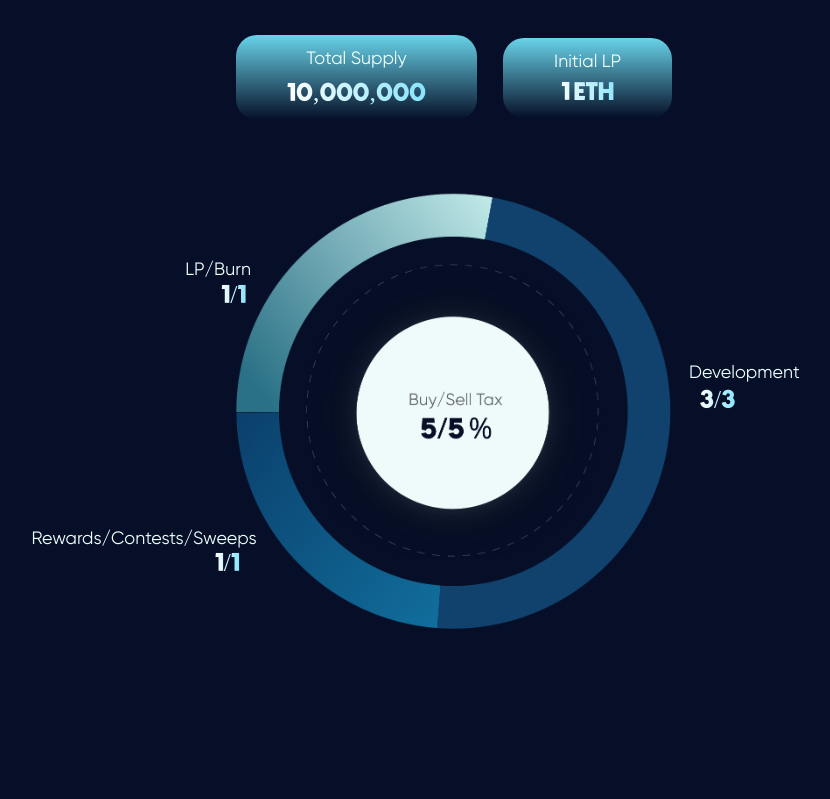
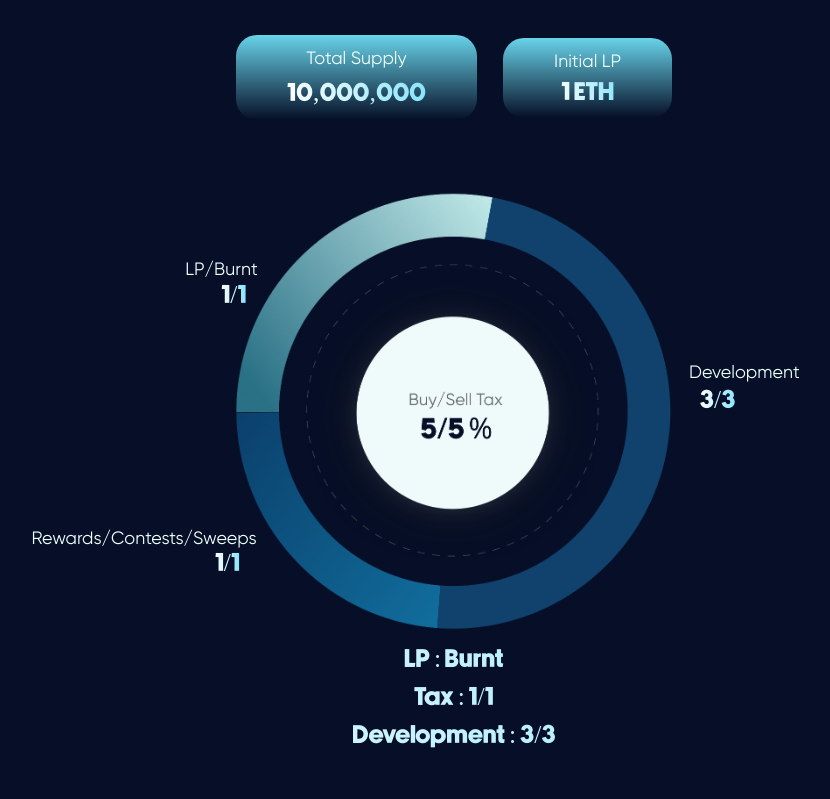
Before and after one commit to rafsan3503/solidge, a plain HTML site: page index.html in a window 1280 px wide. Shown: the part 2741-3540 px from the top of the page, without its empty margins (186-1016 px from the left). Drawn offline with nearby package versions, Linux system fonts and the light colour scheme.

Commit message:
Add files via upload

```diff
--- a/index.html
+++ b/index.html
@@ -186,13 +186,21 @@
             <h4>1 ETH</h4>
           </div>
         </div>
+        <div class="tkn_img">
           <img src="assets/images/token-img.png" alt="" />
-        <p class="lp-burn">LP/Burn</p>
+          <p class="lp-burn">LP/Burnt</p>
           <h4 class="burn-perc">1/1</h4>
           <p class="dev">Development</p>
           <h4 class="dev-perc">3/3</h4>
           <p class="rew">Rewards/Contests/Sweeps</p>
           <h4 class="rew-perc">1/1</h4>
+
+          <div class="mob_tkn">
+            <h4>LP : Burnt</h4>
+            <h4>Tax : 1/1</h4>
+            <h4>Development : 3/3</h4>
+          </div>
+        </div>
       </section>
       <section class="roadmap" id="road">
         <h2>Roadmap</h2>
```
Lines whose indentation alone changed are shown as unchanged.
